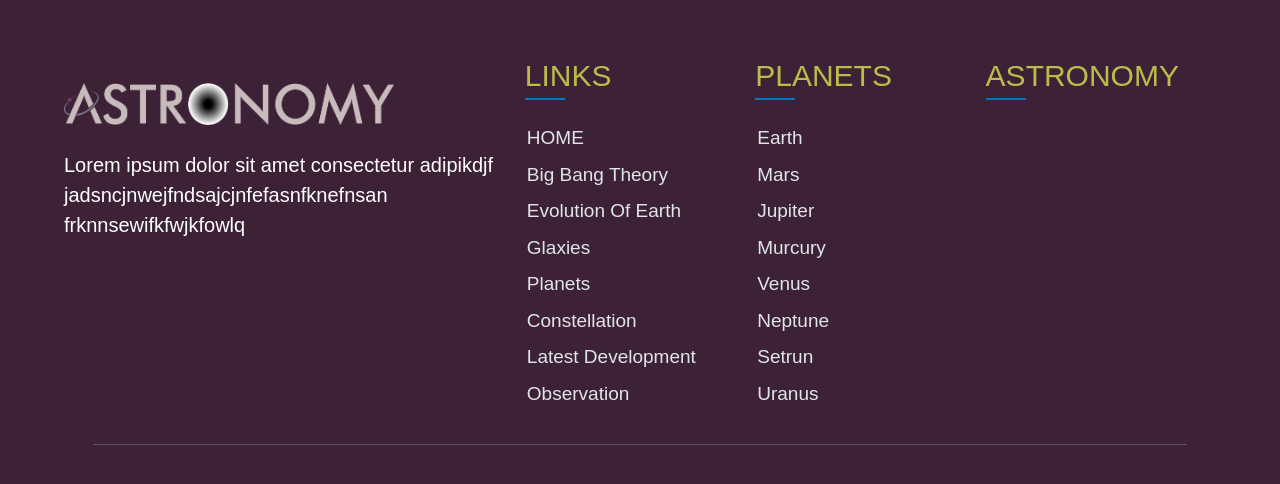
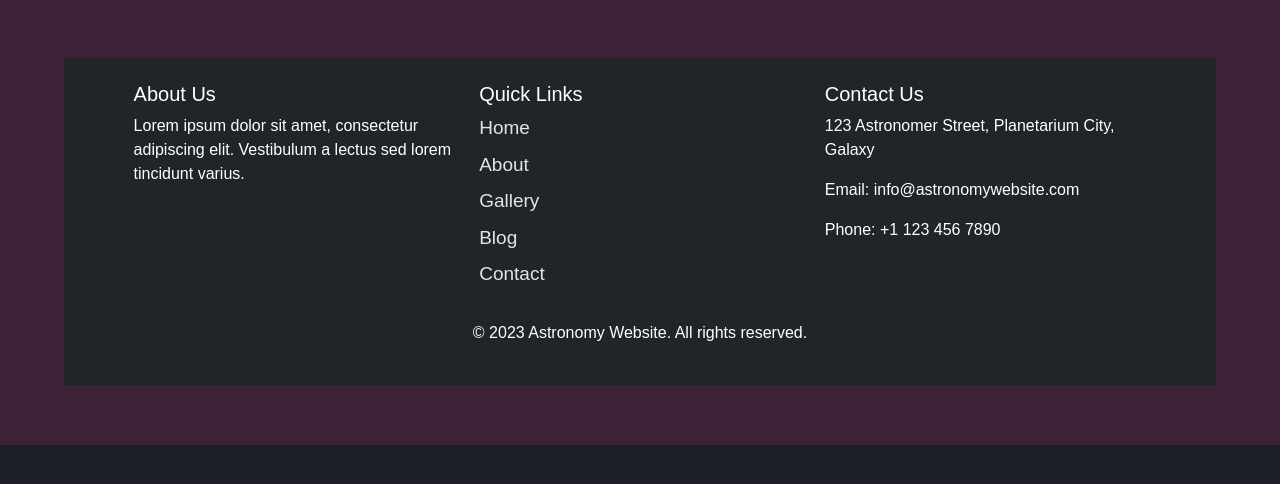
Before and after one commit to fatima7289/astronomy, a plain HTML site: page index.html in a window 1280 px wide. Shown: the part 802-1286 px from the top of the page. After the commit the page ends 1247 px from the top, so only its background shows below. Drawn offline with nearby package versions, Linux system fonts and the light colour scheme.

Commit message:
Aleeza changes footer

```diff
--- a/index.html
+++ b/index.html
@@ -102,45 +102,38 @@
 
   </main>
   <footer>
-    <!-- place footer here -->
+    <footer class="bg-dark text-white py-4">
+  <div class="container">
+    <div class="row">
+      <div class="col-lg-4">
+        <h5>About Us</h5>
+        <p>Lorem ipsum dolor sit amet, consectetur adipiscing elit. Vestibulum a lectus sed lorem tincidunt varius.</p>
+      </div>
+      <div class="col-lg-4">
+        <h5>Quick Links</h5>
+        <ul class="list-unstyled">
+          <li><a href="#">Home</a></li>
+          <li><a href="#">About</a></li>
+          <li><a href="#">Gallery</a></li>
+          <li><a href="#">Blog</a></li>
+          <li><a href="#">Contact</a></li>
+        </ul>
+      </div>
+      <div class="col-lg-4">
+        <h5>Contact Us</h5>
+        <p>123 Astronomer Street, Planetarium City, Galaxy</p>
+        <p>Email: info@astronomywebsite.com</p>
+        <p>Phone: +1 123 456 7890</p>
+      </div>
+    </div>
+    <div class="row">
+      <div class="col-lg-12 text-center mt-3">
+        <p>&copy; 2023 Astronomy Website. All rights reserved.</p>
+      </div>
+    </div>
+  </div>
+</footer>
 
-    <div class="footer col">
-      <img src="./acc/img/LOGO FOR DARK-8.png" id="f-img">
-      <p >Lorem ipsum dolor sit amet consectetur adipikdjf jadsncjnwejfndsajcjnfefasnfknefnsan  frknnsewifkfwjkfowlq </p>
-    </div>
-  <!-- end  -->
-  <div class="footer-col">
-  <h4>LINKS</h4>
-  <ul>
-    <li><a href="./index.html">HOME</a></li>
-    <li><a href="./acc/page/bbt.html">Big Bang Theory</a></li>
-    <li><a href="#">Evolution Of Earth</a></li>
-    <li><a href="#">Glaxies</a></li>
-    <li><a href="#">Planets</a></li>
-    <li><a href="#">Constellation</a></li>
-    <li><a href="#">Latest Development</a></li>
-    <li><a href="#">Observation</a></li>
-  </ul>
-  </div>
-  <!-- end  -->
-  <div class="footer-col">
-    <h4>PLANETS</h4>
-    <ul>
-      <li><a href="#">Earth</a></li>
-      <li><a href="">Mars</a></li>
-      <li><a href="#">Jupiter</a></li>
-      <li><a href="#">Murcury</a></li>
-      <li><a href="#">Venus</a></li>
-      <li><a href="#">Neptune</a></li>
-      <li><a href="#">Setrun</a></li>
-      <li><a href="#">Uranus</a></li>
-    </ul>
-  </div>
-  <!-- end  -->
-  <div class="footer-col">
-    <h4>ASTRONOMY </h4>
-  </div>
-  <hr>
 
   </footer>
 
@@ -148,34 +141,7 @@
   <script src="https://cdn.jsdelivr.net/npm/@popperjs/core@2.11.6/dist/umd/popper.min.js"
     integrity="sha384-oBqDVmMz9ATKxIep9tiCxS/Z9fNfEXiDAYTujMAeBAsjFuCZSmKbSSUnQlmh/jp3" crossorigin="anonymous">
   </script>
-  <script>
 
-    function injectHTML(selector, html) {
-      const element = document.querySelector(selector);
-      if (element) {
-        element.innerHTML = html;
-      }
-    }
-
-    const headerRequest = new XMLHttpRequest();
-    headerRequest.open('GET', 'header.html', true);
-    headerRequest.onreadystatechange = function () {
-      if (headerRequest.readyState === 4 && headerRequest.status === 200) {
-        injectHTML('#header-placeholder', headerRequest.responseText);
-      }
-    };
-    headerRequest.send();
-
-
-    const footerRequest = new XMLHttpRequest();
-    footerRequest.open('GET', 'footer.html', true);
-    footerRequest.onreadystatechange = function () {
-      if (footerRequest.readyState === 4 && footerRequest.status === 200) {
-        injectHTML('#footer-placeholder', footerRequest.responseText);
-      }
-    };
-    footerRequest.send();
-  </script>
 
   <script src="https://cdn.jsdelivr.net/npm/bootstrap@5.2.1/dist/js/bootstrap.bundle.min.js"></script>
 </body>
```
